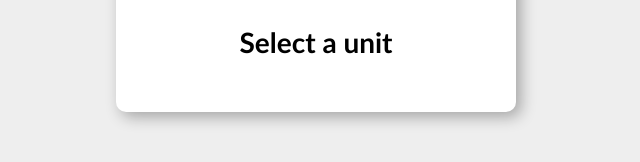
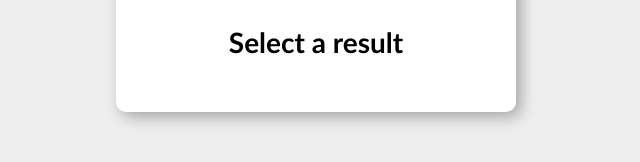
Before and after one commit to subomi234/temperature-conversion-program, a plain HTML site: page index.html in a window 1280 px wide. Both pictures are taken after a click on the button "submit". Shown: the part 338-500 px from the top of the page, 324-964 px from the left. Drawn offline with Linux system fonts and the light colour scheme.

Commit message:
basic functionality

```diff
--- a/index.html
+++ b/index.html
@@ -18,7 +18,7 @@
         <label for="toC">Fahrenheit ➡️ Celsius</label>
 
         <button type="button" onclick="convert()">submit</button>
-        <p id="result">Select a unit</p>
+        <p id="result"></p>
     </form>
     <script src="index.js"></script>
 </body>
--- a/index.js
+++ b/index.js
@@ -1,5 +1,22 @@
+const textBox = document.getElementById("textBox");
+const toF = document.getElementById("toF");
+const toC = document.getElementById("toC");
+const result = document.getElementById("result");
 
+let temp;
 
 function convert() {
-
+    if (toF.checked) {
+        temp = Number(textBox.value);
+        temp = temp * 9 / 5 + 32;
+        result.textContent = temp.toFixed() + "F";
+    }
+    else if (toC.checked) {
+        temp = Number(textBox.value);
+        temp = (temp - 32) * (5 / 9);
+        result.textContent = temp.toFixed() + "C";
+    }
+    else {
+        result.textContent = "Select a result";
+    }
 }
```
